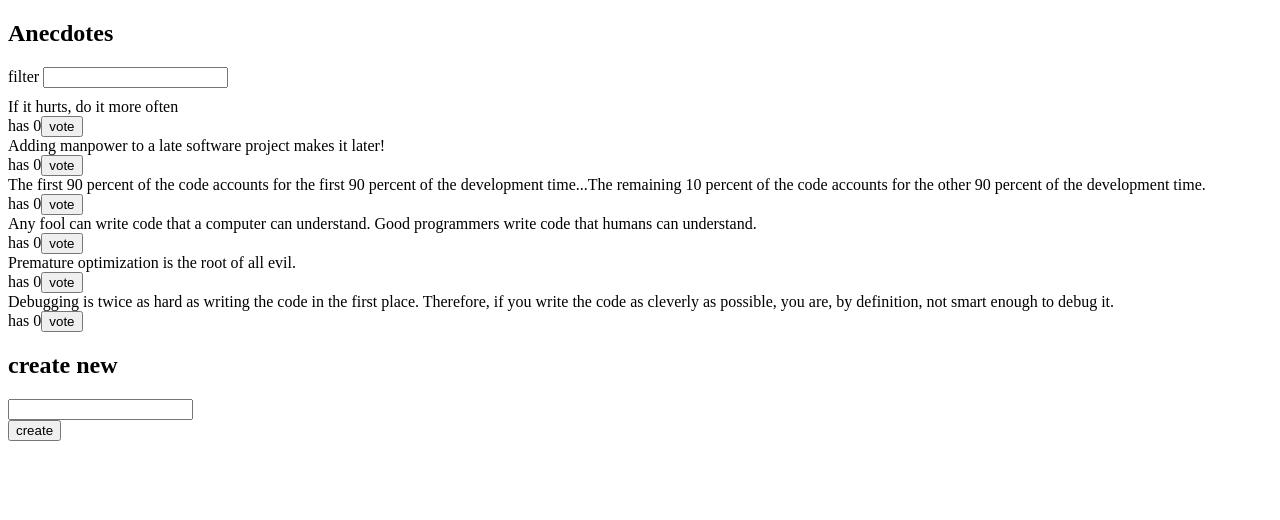
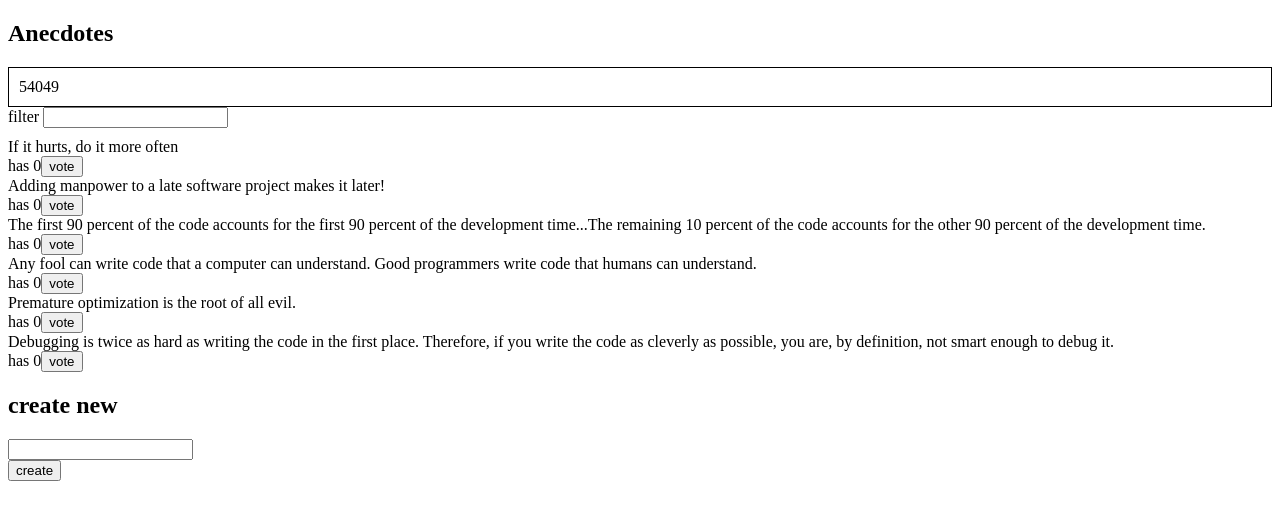
Before and after one commit to VoxAntiqua/Redux-Anecdotes, a React (Vite) app: page / in a window 1280 px wide. Shown: the top 520 px of the page. Built offline with nearby package versions, Linux system fonts and the light colour scheme.

Commit message:
Implemented Notification component (not yet meaningfully functional)

```diff
--- a/src/App.jsx
+++ b/src/App.jsx
@@ -1,10 +1,12 @@
 import AnecdoteForm from './components/AnecdoteForm'
 import AnecdoteList from './components/AnecdoteList'
 import Filter from './components/Filter'
+import Notification from './components/Notification'
 
 const App = () => (
   <div>
     <h2>Anecdotes</h2>
+    <Notification />
     <Filter />
     <AnecdoteList />
     <AnecdoteForm />
--- a/src/components/Notification.jsx
+++ b/src/components/Notification.jsx
@@ -1,10 +1,13 @@
+import { useSelector } from 'react-redux'
+
 const Notification = () => {
+  const notification = useSelector(state => state.anecdotes[0].id) // temporary display
   const style = {
     border: 'solid',
     padding: 10,
     borderWidth: 1,
   }
-  return <div style={style}>render here notification...</div>
+  return <div style={style}>{notification}</div>
 }
 
 export default Notification
```
